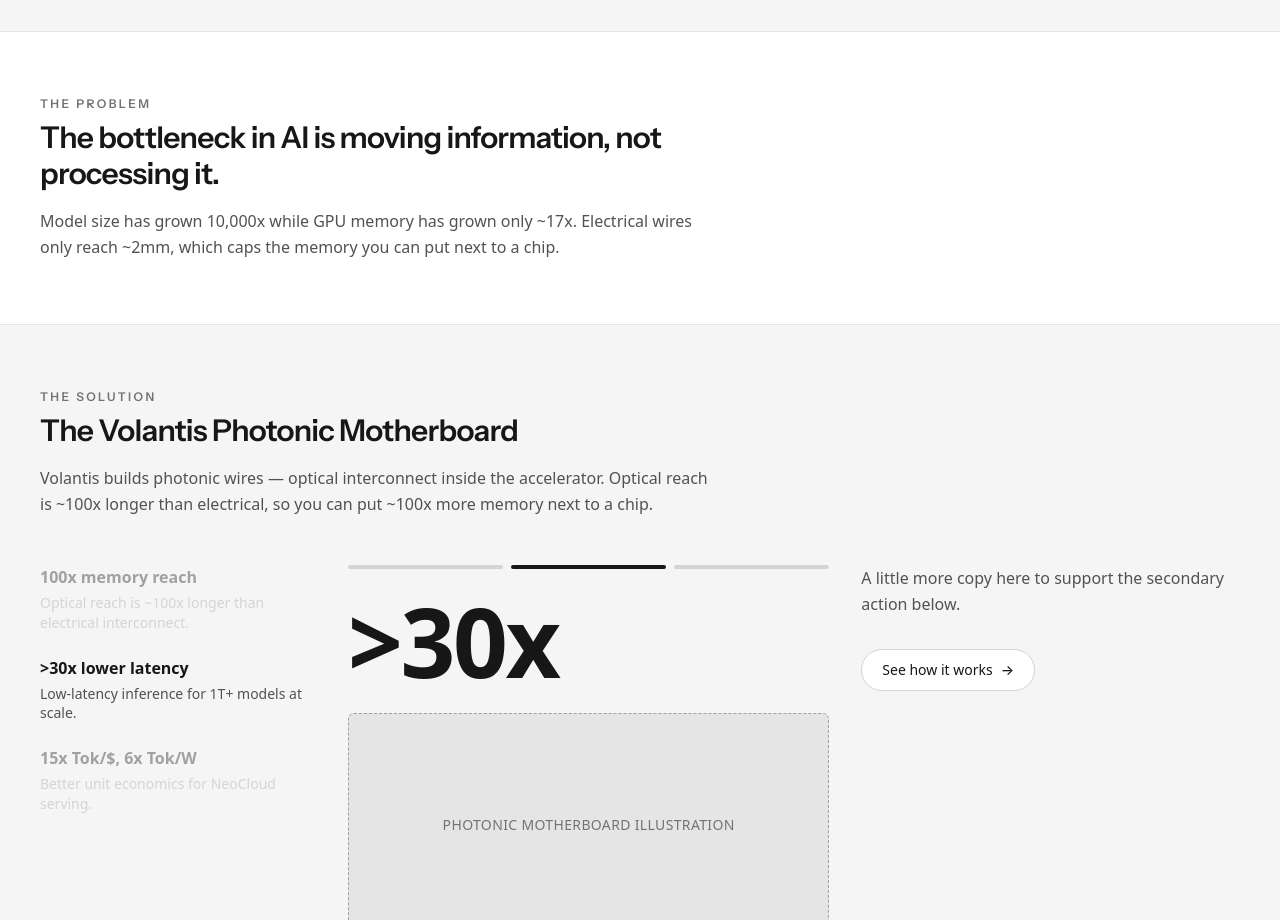
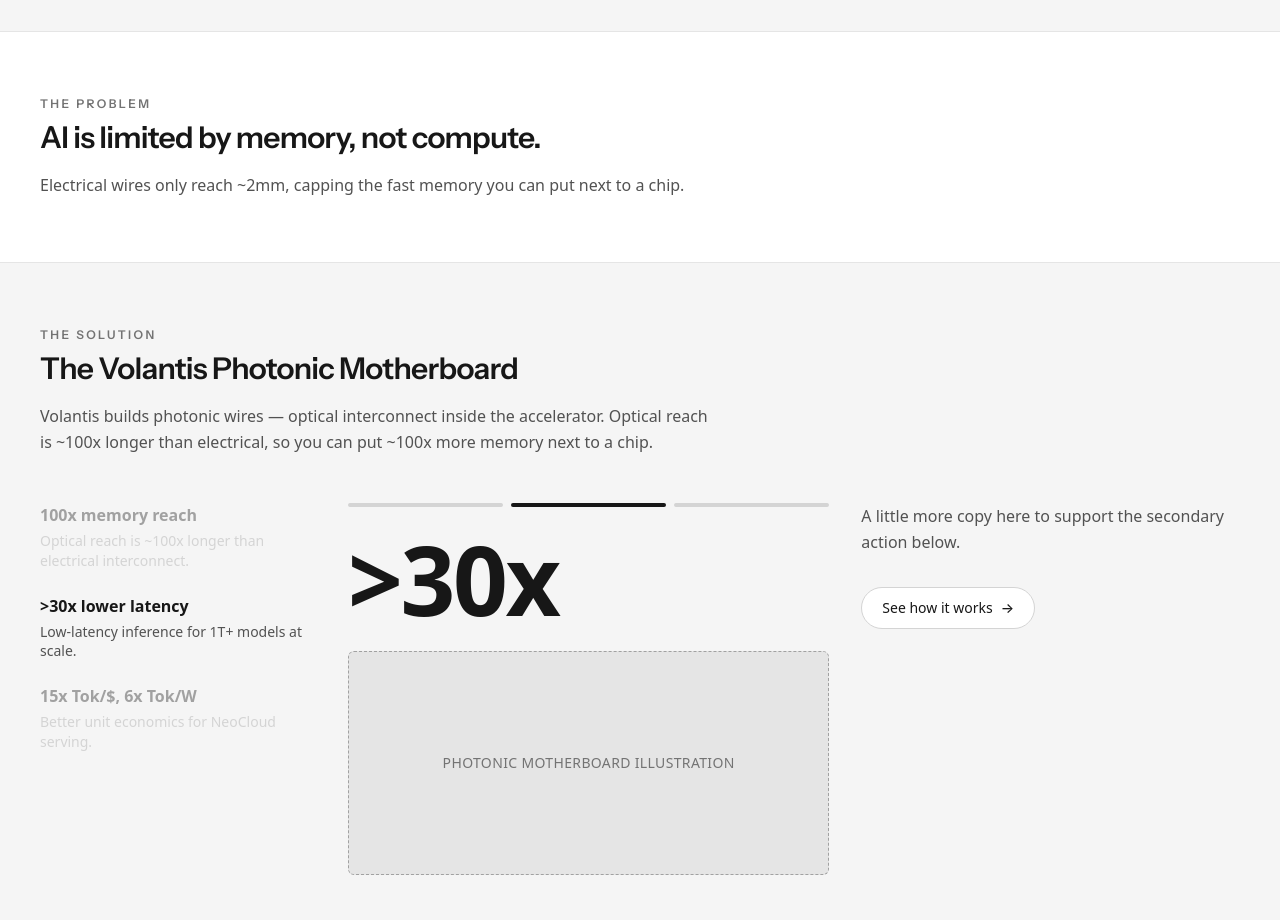
Before and after one commit to MadeByBread/volantis-wireframes, a React (Vite) app: page / in a window 1280 px wide. Shown: the part 1140-2060 px from the top of the page. Built offline with nearby package versions, Linux system fonts and the light colour scheme; a web font is replaced by a local one.

Commit message:
updated the problem heading

```diff
--- a/src/pages/Home.tsx
+++ b/src/pages/Home.tsx
@@ -70,8 +70,8 @@
       {/* 3. The problem (wedge) */}
       <Section
         eyebrow="The problem"
-        heading="The bottleneck in AI is moving information, not processing it."
-        intro="Model size has grown 10,000x while GPU memory has grown only ~17x. Electrical wires only reach ~2mm, which caps the memory you can put next to a chip."
+        heading="AI is limited by memory, not compute."
+        intro="Electrical wires only reach ~2mm, capping the fast memory you can put next to a chip."
       />
 
       {/* 4. The solution */}
```
